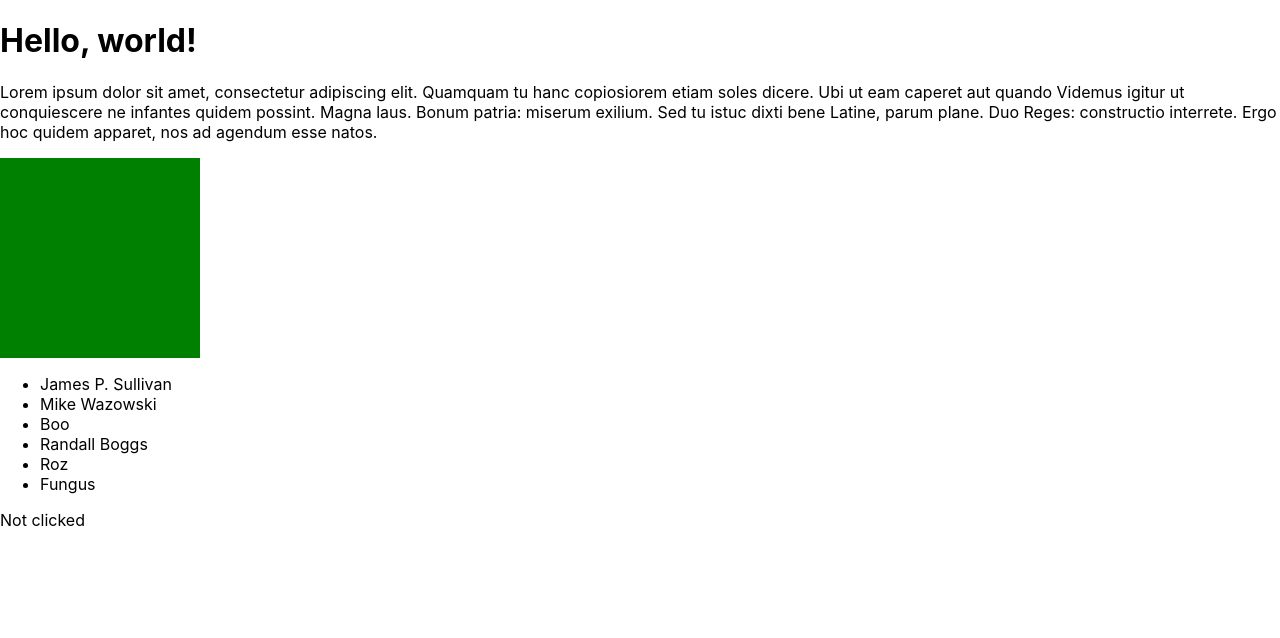
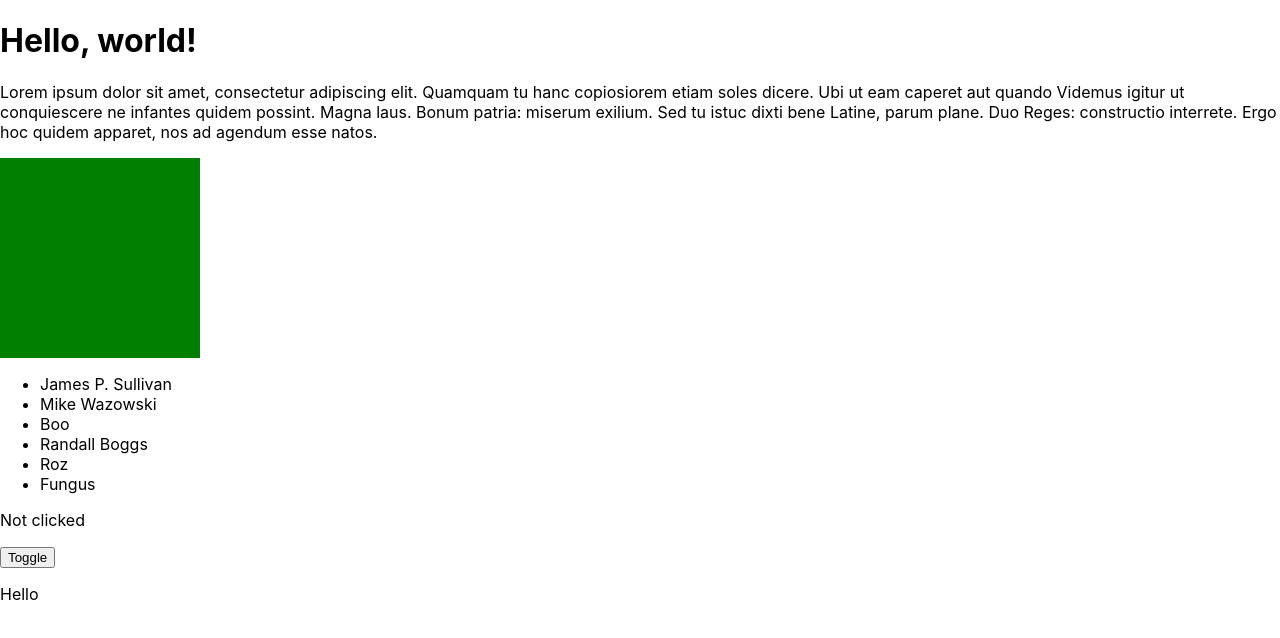
Before and after one commit to maslenm/my-first-app, a React (Create React App) app: page / in a window 1280 px wide. Shown: the top 638 px of the page. Built offline with nearby package versions, Linux system fonts and the light colour scheme.

Commit message:
q3 working version, <p> text alternates on <button> click

```diff
--- a/src/components/Stuff.js
+++ b/src/components/Stuff.js
@@ -3,6 +3,7 @@ import Paragraph from "./Paragraph";
 import Square from "./Square";
 import People from "./People";
 import Clicked from "./Clicked";
+import ToggleText from "./ToggleText";
 
 
 const Stuff = ( { square } ) => (
@@ -15,6 +16,7 @@ const Stuff = ( { square } ) => (
 
     <People names={["James P. Sullivan", "Mike Wazowski", "Boo", "Randall Boggs", "Roz", "Fungus"]}/>
     <Clicked />
+    <ToggleText />
     </>
 );
 
--- /dev/null
+++ b/src/components/ToggleText.js
@@ -0,0 +1,30 @@
+/* Create <ToggleText initial="Hello" alternate="World"> component. It should consist of a <p> and a <button>Toggle</button>. When the <button> is clicked the text of the <p> tag should alternate between initial and alternate. */
+
+import React from "react";
+
+class ToggleText extends React.Component {
+    constructor(props) {
+        super(props);
+
+        this.state = {
+            text: true,
+        };
+        this.handleClick = this.handleClick.bind(this);
+    };
+
+    handleClick() {
+        this.setState({ text: !this.state.text });
+    }
+
+    render() {
+        let clicked = this.state.text ? "Hello" : "World";
+
+        return (
+            <section>
+            <button onClick={ this.handleClick }>Toggle</button><p>{ clicked }</p>
+            </section>
+        );
+    }
+}
+
+export default ToggleText;
```
